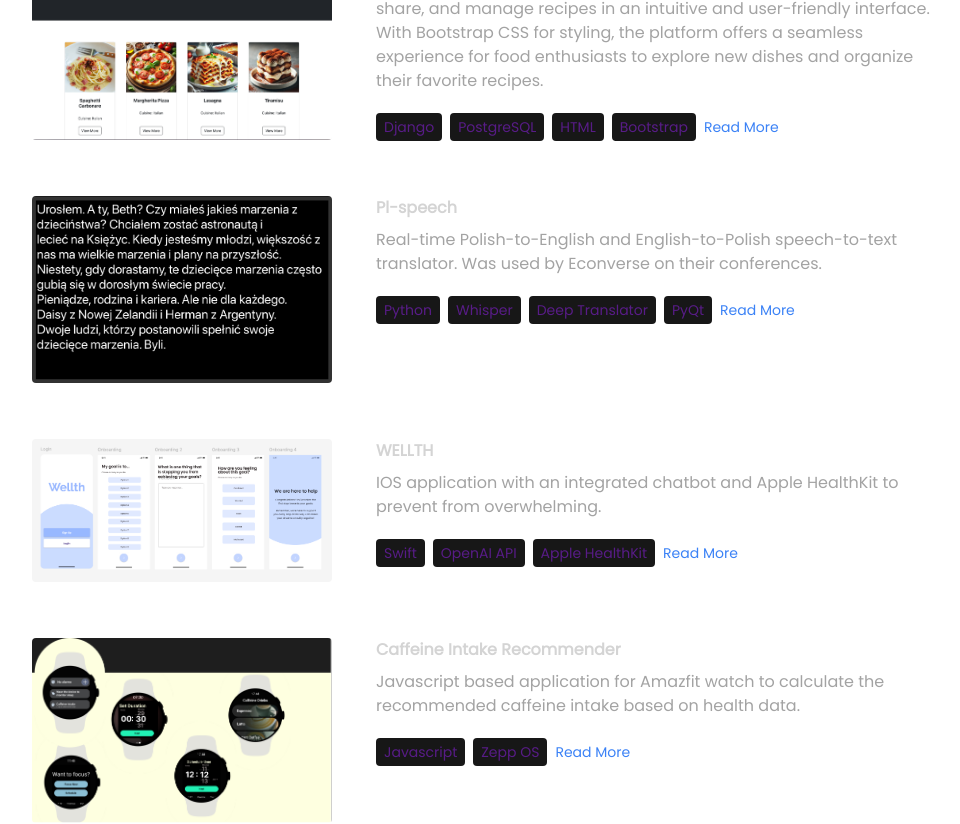
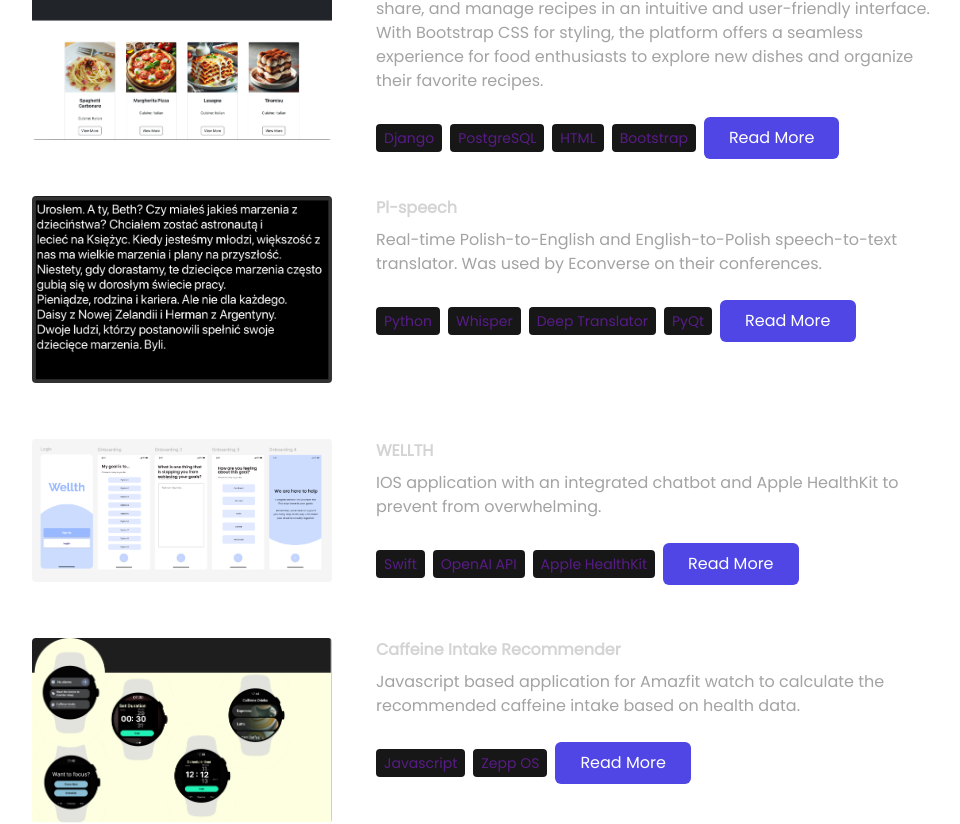
Before and after one commit to islamborghini/Portfolio, a React (Vite) app: page / in a window 1280 px wide. Shown: the part 3843-4667 px from the top of the page, without its empty margins (148-1108 px from the left). Built offline with nearby package versions, Linux system fonts and the light colour scheme; the HTML template or start-up script is replaced by a standard one.

Commit message:
Button update

```diff
--- a/src/components/Projects.jsx
+++ b/src/components/Projects.jsx
@@ -49,7 +49,7 @@
                 href={project.githubLink}
                 target="_blank"
                 rel="noopener noreferrer"
-                className="mt-2 inline-block text-sm font-medium text-blue-500 hover:underline"
+                className="mt-2 inline-block px-6 py-2 border border-transparent text-base font-medium rounded-md text-white bg-indigo-600 hover:bg-indigo-700"
               >
                 Read More
               </a>
```
